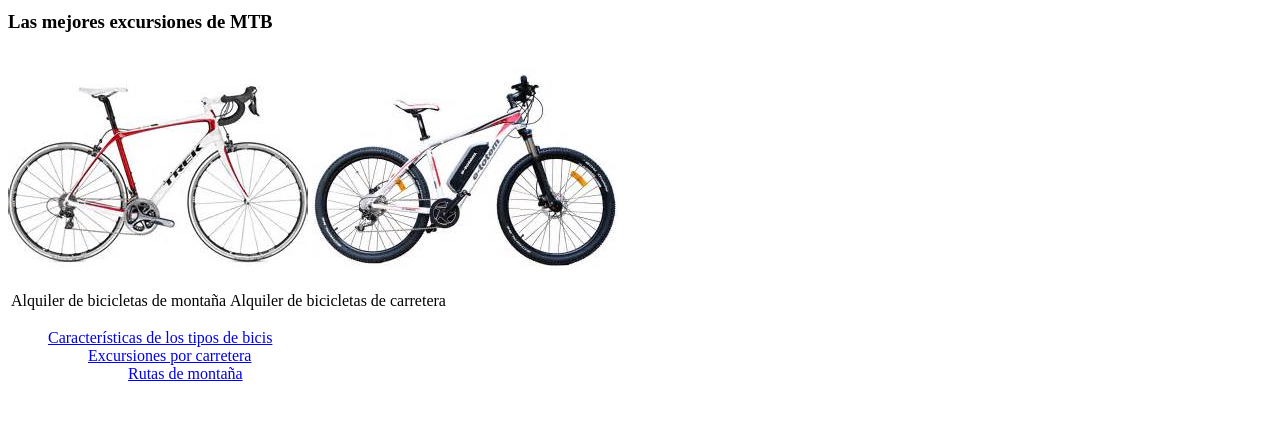
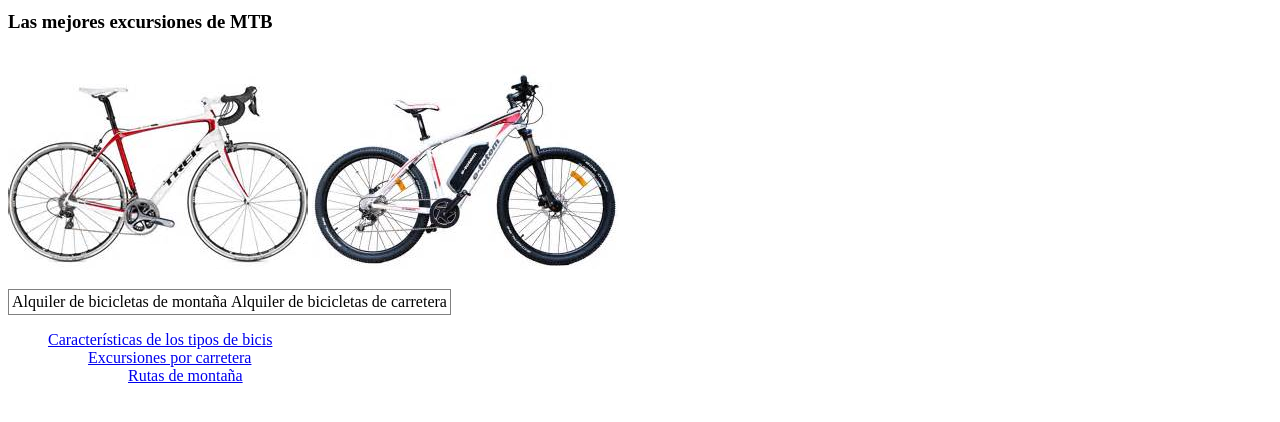
Before and after one commit to marinamaralon16/LM02-CSS, a plain HTML site: page index.html in a window 1280 px wide. Shown: the part 142-564 px from the top of the page. Drawn offline with Linux system fonts and the light colour scheme.

Commit message:
Update style.css

```diff
--- a/style.css
+++ b/style.css
@@ -15,3 +15,4 @@ background-color : white
 font-family : arial;
 color : black
 }
+TABLE { border: 1px solid gray }
```
